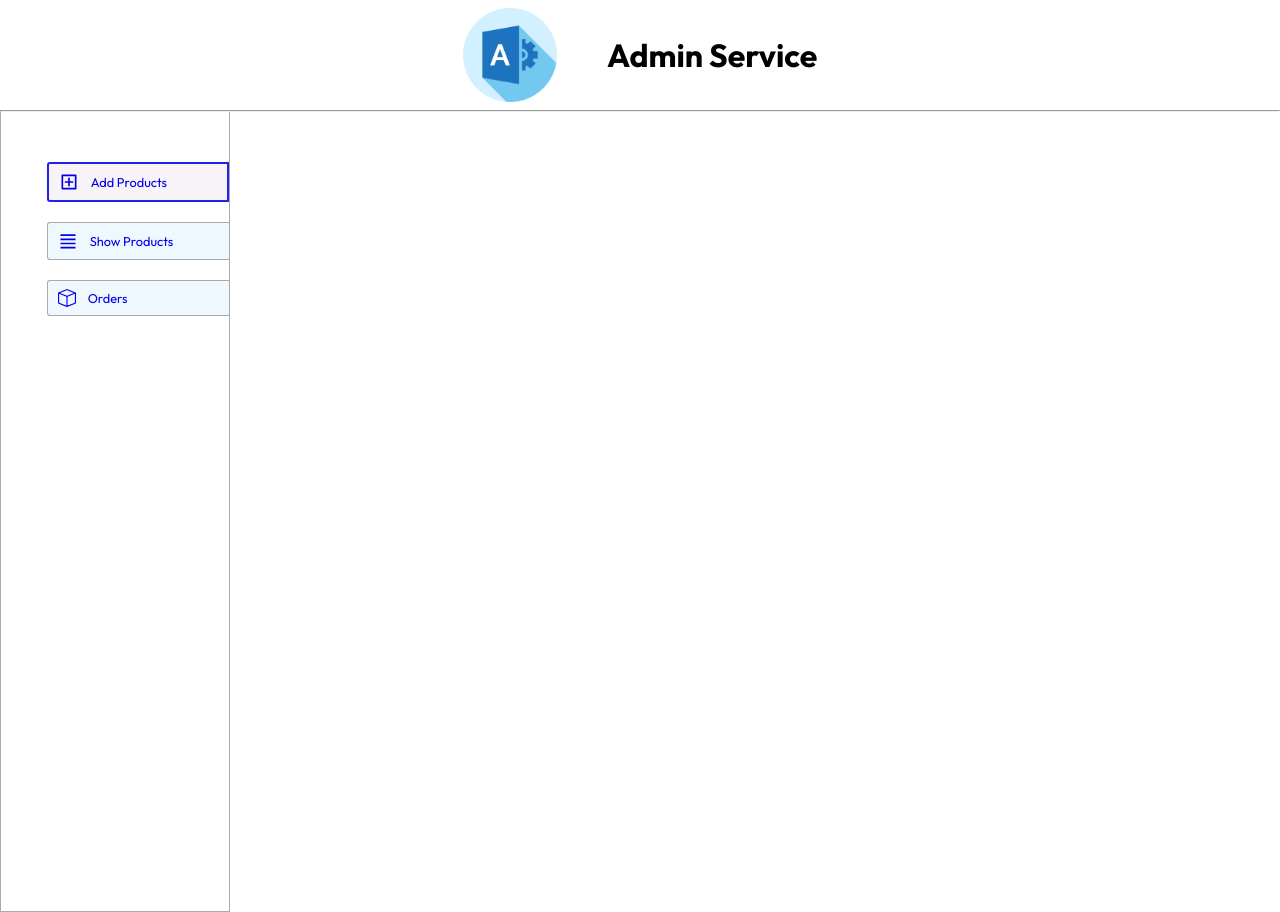
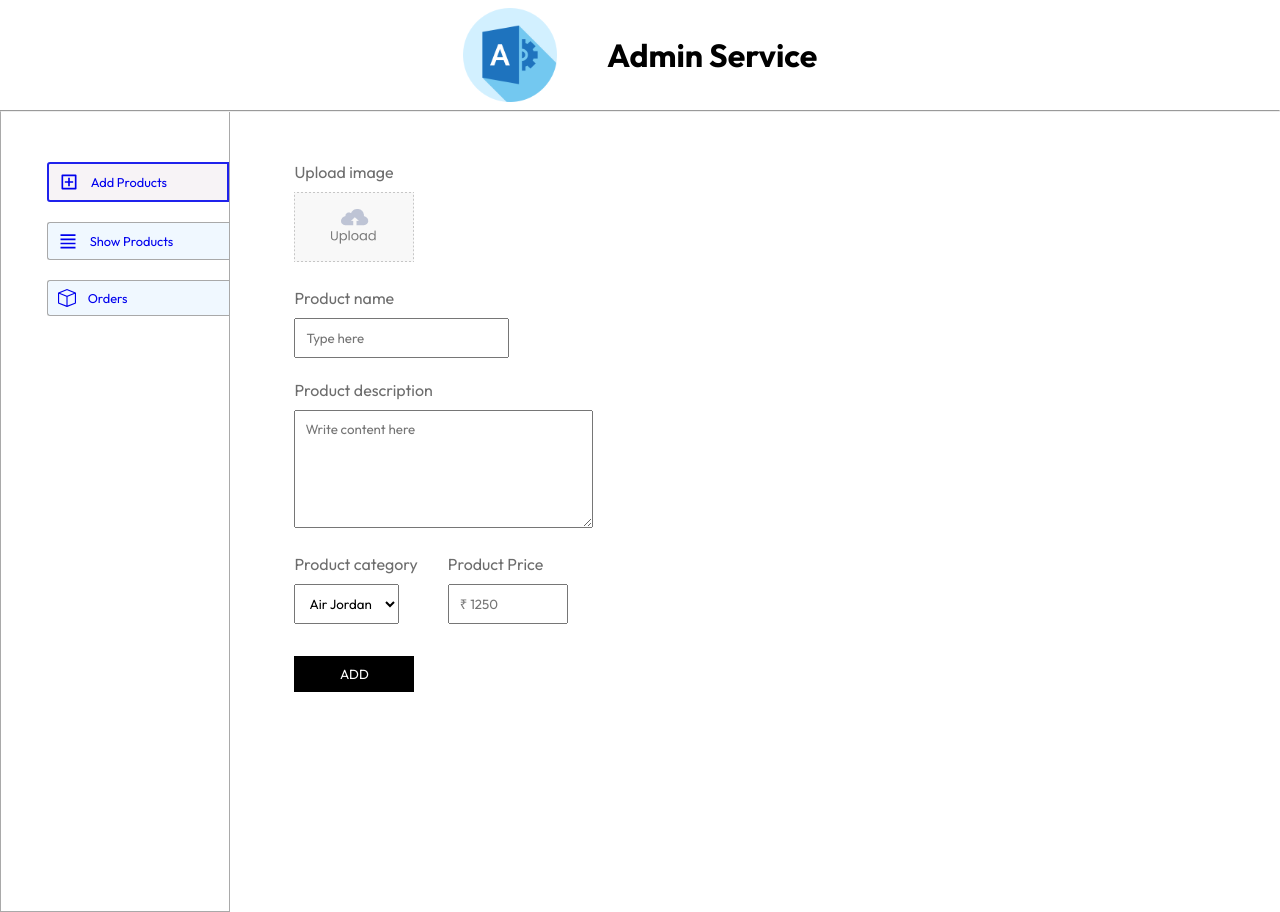
Before and after one commit to manojkumar-0108/shoes-store-admin-service, a React (Vite) app: page /add in a window 1280 px wide. Built offline with nearby package versions, Linux system fonts and the light colour scheme.

Commit message:
Feat: added add products page

```diff
--- a/src/App.jsx
+++ b/src/App.jsx
@@ -3,12 +3,14 @@
  */
 import { ToastContainer } from 'react-toastify';
 import 'react-toastify/dist/ReactToastify.css';
+import { Route, Routes } from 'react-router-dom'
 
 /**
  * Components Import statements
  */
 import Navbar from './components/Navbar/Navbar'
 import Sidebar from './components/Sidebar/Sidebar';
+import Add from './pages/add-page/Add';
 
 /**
  * Other Imports
@@ -28,6 +30,10 @@ function App() {
 
       <div className="app-content">
         <Sidebar />
+
+        <Routes>
+          <Route path="/add" element={<Add />} />
+        </Routes>
       </div>
     </div>
 
--- a/src/assets/images/index.js
+++ b/src/assets/images/index.js
@@ -1,8 +1,10 @@
 
 import adminLogo from './admin-logo.png';
+import uploadArea from './upload_area.png'
 
 const images = {
-    adminLogo
+    adminLogo,
+    uploadArea
 };
 
 export default images;
--- a/src/assets/index.js
+++ b/src/assets/index.js
@@ -4,3 +4,5 @@ import images from './images/index';
 export const assets = {
     images,
 }
+
+export const BACKEND_BASE_URL = 'http://localhost:4000'
--- /dev/null
+++ b/src/pages/add-page/Add.css
@@ -0,0 +1,84 @@
+.add {
+    width: 70%;
+    margin-left: max(5vw, 25px);
+    margin-top: 50px;
+    color: #6D6D6D;
+    font-size: 16px;
+}
+
+.add form {
+    display: flex;
+    flex-direction: column;
+    gap: 12px;
+}
+
+.add-img-upload img {
+    margin: 10px 0px;
+    width: 120px;
+}
+
+.add-product-name,
+.add-product-description {
+    width: max(40%, 280px);
+}
+
+.add-product-name input,
+.add-product-description textarea {
+    margin: 10px 0px;
+    padding: 10px 10px;
+}
+
+.add-category-price {
+    display: flex;
+    gap: 30px;
+}
+
+.add-category-price select,
+.add-category-price input {
+    margin: 10px 0px;
+    max-width: 120px;
+    padding: 10px;
+}
+
+.add-btn {
+    margin: 10px 0px;
+    max-width: 120px;
+    border: none;
+    padding: 10px;
+    background-color: black;
+    color: white;
+    cursor: pointer;
+}
+
+/* Media Queries for Responsiveness */
+@media (max-width: 480px) {
+    .add {
+
+        width: 90%;
+        margin-left: 5vw;
+        font-size: 14px;
+    }
+
+    .add-product-name,
+    .add-product-description {
+        width: 100%;
+    }
+
+    .add-category-price {
+        margin-top: 2px;
+        flex-direction: column;
+        gap: 10px;
+    }
+
+    .add-category-price select,
+    .add-category-price input {
+        margin-top: 10px;
+        width: 70%;
+        max-width: none;
+    }
+
+    .add-btn {
+        width: 50%;
+        max-width: none;
+    }
+}
--- /dev/null
+++ b/src/pages/add-page/Add.jsx
@@ -0,0 +1,123 @@
+import { useState } from 'react'
+import './Add.css'
+import { BACKEND_BASE_URL, assets } from '../../assets';
+import axios from 'axios';
+import { toast } from 'react-toastify';
+
+const Add = () => {
+
+    const [data, setData] = useState({
+        name: "",
+        description: "",
+        price: "",
+        category: "Air Jordan"
+    });
+
+    const [image, setImage] = useState(false);
+
+    const onSubmitHandler = async (event) => {
+        event.preventDefault();
+        const formData = new FormData();
+        formData.append("name", data.name);
+        formData.append("description", data.description);
+        formData.append("price", Number(data.price));
+        formData.append("category", data.category);
+        formData.append("image", image);
+        const response = await axios.post(`${BACKEND_BASE_URL}/api/food/add`, formData);
+        if (response.data.success) {
+            toast.success(response.data.message)
+            setData({
+                name: "",
+                description: "",
+                price: "",
+                category: "Salad"
+            })
+            setImage(false);
+        }
+        else {
+            toast.error(response.data.message)
+        }
+    }
+
+    const onChangeHandler = (event) => {
+        const name = event.target.name;
+        const value = event.target.value;
+        setData(data => ({ ...data, [name]: value }))
+    }
+
+    return (
+        <div className='add'>
+            <form className='flex-col' onSubmit={onSubmitHandler}>
+                <div className='add-img-upload flex-col'>
+                    <p>Upload image</p>
+                    <label
+                        htmlFor="image"
+                    >
+                        <img
+                            src={!image ? assets.images.uploadArea : URL.createObjectURL(image)}
+                            alt=""
+                        />
+                    </label>
+                    <input
+                        onChange={(e) => { setImage(e.target.files[0]) }}
+                        type="file"
+                        id="image"
+                        hidden
+                        required
+                    />
+                </div>
+
+                <div className='add-product-name flex-col'>
+                    <p>Product name</p>
+                    <input
+                        name='name'
+                        onChange={onChangeHandler}
+                        value={data.name}
+                        type="text"
+                        placeholder='Type here'
+                        required
+                    />
+                </div>
+
+                <div className='add-product-description flex-col'>
+                    <p>Product description</p>
+                    <textarea
+                        name='description'
+                        onChange={onChangeHandler}
+                        value={data.description}
+                        type="text"
+                        rows={6}
+                        cols={35}
+                        placeholder='Write content here'
+                        required
+                    />
+                </div>
+
+                <div className='add-category-price'>
+
+                    <div className='add-category flex-col'>
+                        <p>Product category</p>
+
+                        <select
+                            name='category'
+                            onChange={onChangeHandler}
+                        >
+                            <option value="Air Jordan">Air Jordan</option>
+                            <option value="Air Jordan">Air Jordan</option>
+                            <option value="Air Jordan">Air Jordan</option>
+
+                        </select>
+                    </div>
+
+                    <div className='add-price flex-col'>
+                        <p>Product Price</p>
+                        <input type="Number" name='price' onChange={onChangeHandler} value={data.price} placeholder='₹ 1250' />
+                    </div>
+                </div>
+                <button type='submit' className='add-btn' >ADD</button>
+            </form>
+        </div>
+    )
+}
+
+export default Add
```
Also changed, not shown: src/assets/images/upload_area.png (added).
